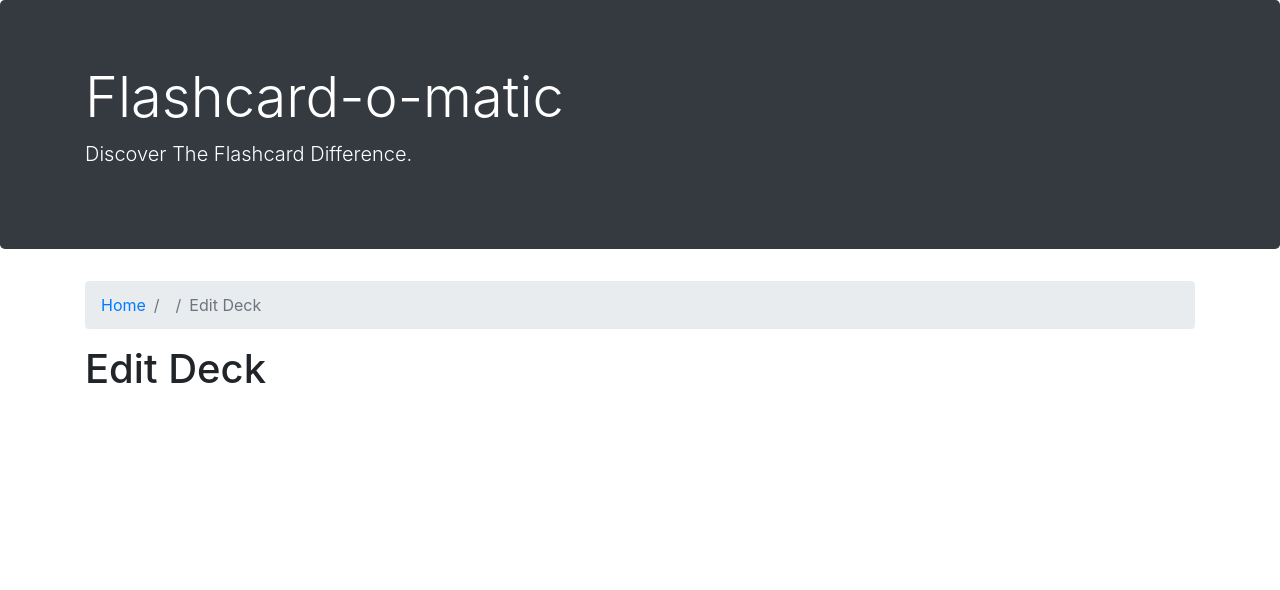
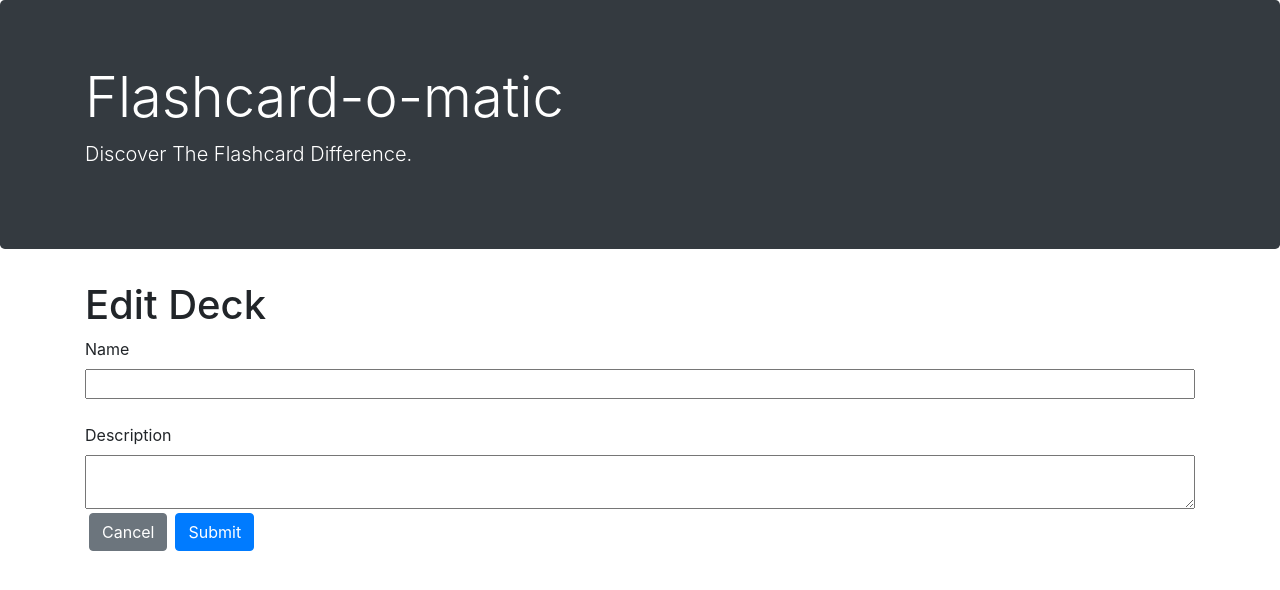
Before and after one commit to stevegebhardt/Flashcard-O-Matic, a React (Create React App) app: page /decks/1/edit in a window 1280 px wide. Shown: the top 590 px of the page. Built offline with nearby package versions, Linux system fonts and the light colour scheme; no server answers; a web font is replaced by a local one.

Commit message:
create deck and update deck-both using shared forms almost complete, just need Breadcrumb

```diff
--- a/data/db.json
+++ b/data/db.json
@@ -9,12 +9,17 @@
       "name": "React Router",
       "description": "React Router is a collection of navigational components that compose declaratively with your application.",
       "id": 2
+    },
+    {
+      "name": "Tom",
+      "description": "Jerry",
+      "id": 3
     }
   ],
   "cards": [
     {
       "id": 1,
-      "front": "Differentiate between Real DOM and Virtual DOM.",
+      "front": "Differentiate between Real DOM and Tom & Jerry",
       "back": "Virtual DOM updates are faster but do not directly update the HTML",
       "deckId": 1
     },
@@ -43,13 +48,6 @@
       "id": 5
     },
     {
-      "cards": [],
-      "front": "b",
-      "back": "b",
-      "deckId": 1,
-      "id": 7
-    },
-    {
       "front": "tom",
       "back": "jerry",
       "deckId": 2,
--- a/src/Add/index.js
+++ b/src/Add/index.js
@@ -2,11 +2,11 @@ import React, { useState, useEffect } from "react";
 import { useParams, Link } from "react-router-dom/cjs/react-router-dom.min";
 import { createCard, readDeck } from "../utils/api";
 import Breadcrumb from "../Breadcrumb";
+import CardForm from "../CardForm";
 
 export default function AddCard() {
   const { deckId } = useParams();
 
-  const [deck, setDeck] = useState({ front: "", back: "" });
   const initialFormState = {
     front: "",
     back: "",
@@ -21,7 +21,7 @@ export default function AddCard() {
   };
 
   useEffect(() => {
-    readDeck(deckId).then((deck) => setDeck(deck));
+    readDeck(deckId).then((deck) => setFormData(deck));
   }, []);
 
   const handleSubmit = (e) => {
@@ -37,34 +37,12 @@ export default function AddCard() {
       <div>
         <h1>React Router: Add card</h1>
         <div>
-          <form className="d-flex flex-column" onSubmit={handleSubmit}>
-            <label htmlFor="front">Front</label>
-            <textarea
-              id="front"
-              name="front"
-              placeholder="Front side of card"
-              onChange={handleChange}
-              value={formData.front}
-            ></textarea>
-            <br />
-            <label htmlFor="back">Back</label>
-            <textarea
-              id="back"
-              name="back"
-              placeholder="Back side of card"
-              onChange={handleChange}
-              value={formData.back}
-            ></textarea>
-            <Link
-              to={`/decks/${deck.id}`}
-              className="btn btn-secondary mt-1 mr-1"
-            >
-              Done
-            </Link>
-            <button type="submit" className="btn btn-primary mt-1 mr-1">
-              Save
-            </button>
-          </form>
+          <CardForm
+            formData={formData}
+            handleChange={handleChange}
+            handleSubmit={handleSubmit}
+            deckId={deckId}
+          />
         </div>
       </div>
     </div>
--- a/src/Breadcrumb/index.js
+++ b/src/Breadcrumb/index.js
@@ -3,8 +3,6 @@ import { useLocation, Link } from "react-router-dom/cjs/react-router-dom.min";
 
 export default function Breadcrumb({ deck, cardId }) {
   const { pathname } = useLocation();
-  console.log("deck", deck);
-  console.log("cardId", cardId);
 
   return (
     <React.Fragment>
@@ -24,7 +22,14 @@ export default function Breadcrumb({ deck, cardId }) {
         </React.Fragment>
       ) : pathname === "/decks/new" ? (
         <React.Fragment>
-          <nav></nav>
+          <nav aria-label="breadcrumb">
+            <ol className="breadcrumb">
+              <li className="breadcrumb-item">
+                <Link to="/">Home</Link>
+              </li>
+              <li className="breadcrumb-item active">Create deck</li>
+            </ol>
+          </nav>
         </React.Fragment>
       ) : pathname === `/decks/${deck.id}/study` ? (
         <React.Fragment>
--- /dev/null
+++ b/src/CardForm/index.js
@@ -0,0 +1,41 @@
+import React from "react";
+import { Link } from "react-router-dom/cjs/react-router-dom.min";
+
+export default function CardForm({
+  formData,
+  handleChange,
+  handleSubmit,
+  deckId,
+}) {
+  return (
+    <form onSubmit={handleSubmit}>
+      <div>
+        <label htmlFor="front">Front</label>
+        <textarea
+          id="front"
+          name="front"
+          className="w-100"
+          onChange={handleChange}
+          value={formData.front}
+        ></textarea>
+      </div>
+      <br />
+      <div>
+        <label htmlFor="back">Back</label>
+        <textarea
+          id="back"
+          name="back"
+          className="w-100"
+          onChange={handleChange}
+          value={formData.back}
+        ></textarea>
+      </div>
+      <Link to={`/decks/${deckId}`} className="btn btn-secondary m-1">
+        Cancel
+      </Link>
+      <button type="submit" className="btn btn-primary m-1">
+        Submit
+      </button>
+    </form>
+  );
+}
--- /dev/null
+++ b/src/DeckForm/DeckForm.js
@@ -0,0 +1,34 @@
+import React from "react";
+import { Link } from "react-router-dom";
+
+export default function DeckForm({ formData, handleChange, handleSubmit }) {
+  return (
+    <form onSubmit={handleSubmit}>
+      <div className="d-flex flex-column">
+        <label htmlFor="name">Name</label>
+        <input
+          id="name"
+          name="name"
+          onChange={handleChange}
+          value={formData.name}
+        ></input>
+      </div>
+      <br />
+      <div className="d-flex flex-column">
+        <label htmlFor="description">Description</label>
+        <textarea
+          id="description"
+          name="description"
+          onChange={handleChange}
+          value={formData.description}
+        ></textarea>
+      </div>
+      <Link to="/" className="btn btn-secondary m-1">
+        Cancel
+      </Link>
+      <button type="submit" className="btn btn-primary m-1">
+        Submit
+      </button>
+    </form>
+  );
+}
--- a/src/Edit/CardEdit.js
+++ b/src/Edit/CardEdit.js
@@ -1,18 +1,20 @@
 import React, { useState, useEffect } from "react";
-import { Link, useParams } from "react-router-dom/cjs/react-router-dom.min";
+import {
+  Link,
+  useParams,
+  useHistory,
+} from "react-router-dom/cjs/react-router-dom.min";
 import { readCard, readDeck, updateCard } from "../utils/api";
+import CardForm from "../CardForm";
 
 export default function CardEdit({ Breadcrumb }) {
   const { deckId, cardId } = useParams();
+  const history = useHistory();
 
   const [deck, setDeck] = useState({});
   const [card, setCard] = useState({});
 
-  const initialFormState = {
-    front: "",
-    back: "",
-  };
-  const [formData, setFormData] = useState({ ...initialFormState });
+  const [formData, setFormData] = useState({});
 
   const handleChange = ({ target }) => {
     setFormData({ ...formData, [target.name]: target.value });
@@ -20,8 +22,7 @@ export default function CardEdit({ Breadcrumb }) {
 
   const handleSubmit = (e) => {
     e.preventDefault();
-    updateCard(formData);
-    setFormData({ ...initialFormState });
+    updateCard(formData).then(() => history.push(`/decks/${deckId}`));
   };
 
   useEffect(() => {
@@ -29,7 +30,10 @@ export default function CardEdit({ Breadcrumb }) {
       .then((deck) => setDeck(deck))
       .catch((err) => console.log(err));
     readCard(cardId)
-      .then((card) => setCard(card))
+      .then((card) => {
+        setFormData(card);
+        setCard(card);
+      })
       .catch((err) => console.log(err));
   }, [deckId]);
 
@@ -41,37 +45,12 @@ export default function CardEdit({ Breadcrumb }) {
       <section>
         <h1>Edit Card</h1>
         <div>
-          <form onSubmit={handleSubmit}>
-            <div>
-              <label htmlFor="front">Front</label>
-              <textarea
-                id="front"
-                name="front"
-                placeholder={`${card.front}`}
-                className="w-100"
-                onChange={handleChange}
-                value={formData.front}
-              ></textarea>
-            </div>
-            <br />
-            <div>
-              <label htmlFor="back">Back</label>
-              <textarea
-                id="back"
-                name="back"
-                placeholder={`${card.back}`}
-                className="w-100"
-                onChange={handleChange}
-                value={formData.back}
-              ></textarea>
-            </div>
-            <Link to={`/decks/${deckId}`} className="btn btn-secondary m-1">
-              Cancel
-            </Link>
-            <button type="submit" className="btn btn-primary m-1">
-              Submit
-            </button>
-          </form>
+          <CardForm
+            formData={formData}
+            handleChange={handleChange}
+            handleSubmit={handleSubmit}
+            deckId={deckId}
+          />
         </div>
       </section>
     </div>
--- a/src/Edit/DeckEdit.js
+++ b/src/Edit/DeckEdit.js
@@ -1,36 +1,44 @@
 import React, { useState, useEffect } from "react";
 import { Link, useParams } from "react-router-dom/cjs/react-router-dom.min";
-import { readDeck } from "../utils/api";
+import { readDeck, updateDeck } from "../utils/api";
+import Breadcrumb from "../Breadcrumb";
+import DeckForm from "../DeckForm/DeckForm";
+import { useHistory } from "react-router-dom/cjs/react-router-dom";
 
 export default function DeckEdit() {
+  const history = useHistory();
+
   const { deckId } = useParams();
 
-  const [deck, setDeck] = useState({});
+  const [formData, setFormData] = useState({});
+
+  const handleChange = ({ target }) => {
+    setFormData({ ...formData, [target.name]: target.value });
+  };
+
+  const handleSubmit = (e) => {
+    e.preventDefault();
+    updateDeck(formData).then(() => history.push("/"));
+  };
 
   useEffect(() => {
     readDeck(deckId)
-      .then((deck) => setDeck(deck))
+      .then((deck) => setFormData(deck))
       .catch((err) => console.log(err));
   }, [deckId]);
 
   return (
     <div>
-      <section>
-        <nav aria-label="breadcrumb">
-          <ol className="breadcrumb">
-            <li className="breadcrumb-item">
-              <Link to="/">Home</Link>
-            </li>
-            <li className="breadcrumb-item">
-              <Link to="#">{deck.name}</Link>
-            </li>
-            <li className="breadcrumb-item active">Edit Deck</li>
-          </ol>
-        </nav>
-      </section>
+      <section>{/* <Breadcrumb deck={deck} /> */}</section>
       <section>
         <h1>Edit Deck</h1>
-        <div></div>
+        <div>
+          <DeckForm
+            formData={formData}
+            handleChange={handleChange}
+            handleSubmit={handleSubmit}
+          />
+        </div>
       </section>
     </div>
   );
--- a/src/NewDeck/index.js
+++ b/src/NewDeck/index.js
@@ -1,5 +1,43 @@
-import React from "react";
+import React, { useState } from "react";
+import DeckEdit from "../Edit/DeckEdit";
+import DeckForm from "../DeckForm/DeckForm";
+import { createDeck } from "../utils/api";
+import { useHistory } from "react-router-dom/cjs/react-router-dom";
 
-export default function NewDeck() {
-  return <h1>New Deck</h1>;
+export default function NewDeck({ Breadcrumb }) {
+  const history = useHistory();
+
+  const initialFormState = {
+    name: "Deck Name",
+    description: "Brief description of the deck",
+  };
+  const [formData, setFormData] = useState({ ...initialFormState });
+
+  const handleChange = ({ target }) => {
+    setFormData({
+      ...formData,
+      [target.name]: target.value,
+    });
+  };
+
+  const handleSubmit = (e) => {
+    e.preventDefault();
+    createDeck(formData).then((deck) => history.push(`/decks/${deck.id}`));
+  };
+
+  return (
+    <div className="w-75">
+      {/* <Breadcrumb /> */}
+      <section>
+        <h1>Create Deck</h1>
+        <div>
+          <DeckForm
+            formData={formData}
+            handleChange={handleChange}
+            handleSubmit={handleSubmit}
+          />
+        </div>
+      </section>
+    </div>
+  );
 }
--- a/src/View/index.js
+++ b/src/View/index.js
@@ -3,6 +3,7 @@ import { useParams, Link } from "react-router-dom";
 import { readDeck } from "../utils/api";
 import { deleteDeck } from "../utils/api";
 import Card from "./Card";
+import Breadcrumb from "../Breadcrumb";
 
 function View() {
   const { deckId } = useParams();
@@ -22,7 +23,6 @@ function View() {
   function deleteAlert() {
     let text = "Delete this deck?\n\nYou will not be able to recover it.";
     if (window.confirm(text) == true) {
-      // need to get deleteDeck working....
       deleteDeck(deckId);
     }
   }
@@ -31,14 +31,7 @@ function View() {
     <React.Fragment>
       <div className="container w-75">
         <div>
-          <nav aria-label="breadcrumb">
-            <ol className="breadcrumb">
-              <li className="breadcrumb-item">
-                <Link to="/">Home</Link>
-              </li>
-              <li className="breadcrumb-item active">React Router</li>
-            </ol>
-          </nav>
+          <Breadcrumb deck={deck} />
         </div>
         <div>
           <h1>{deck.name}</h1>
```
